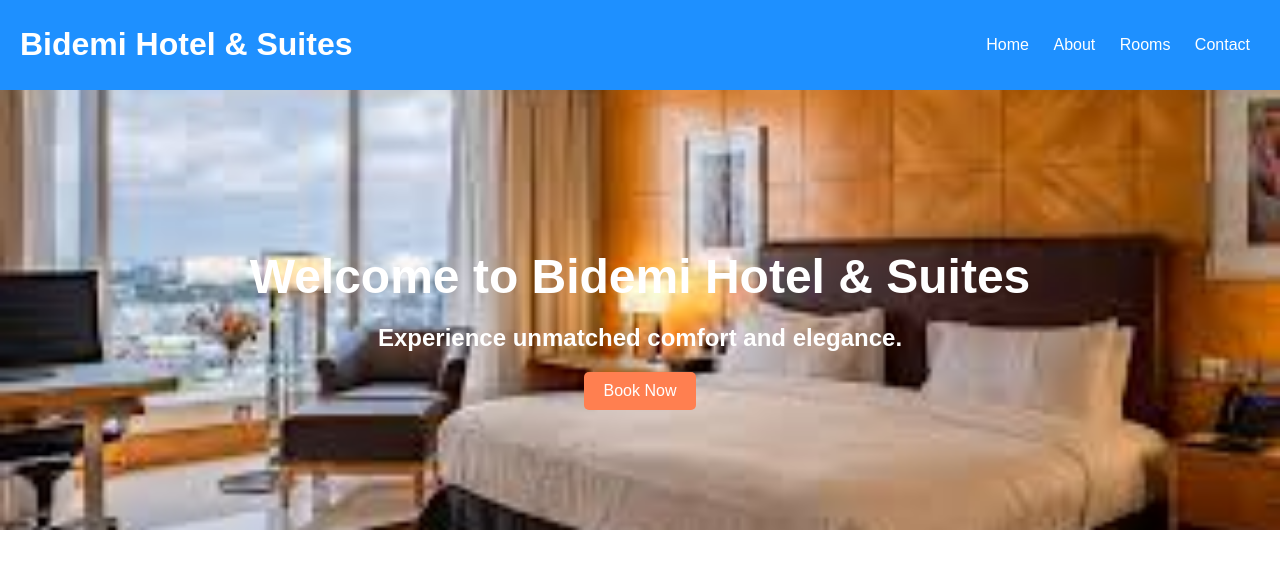
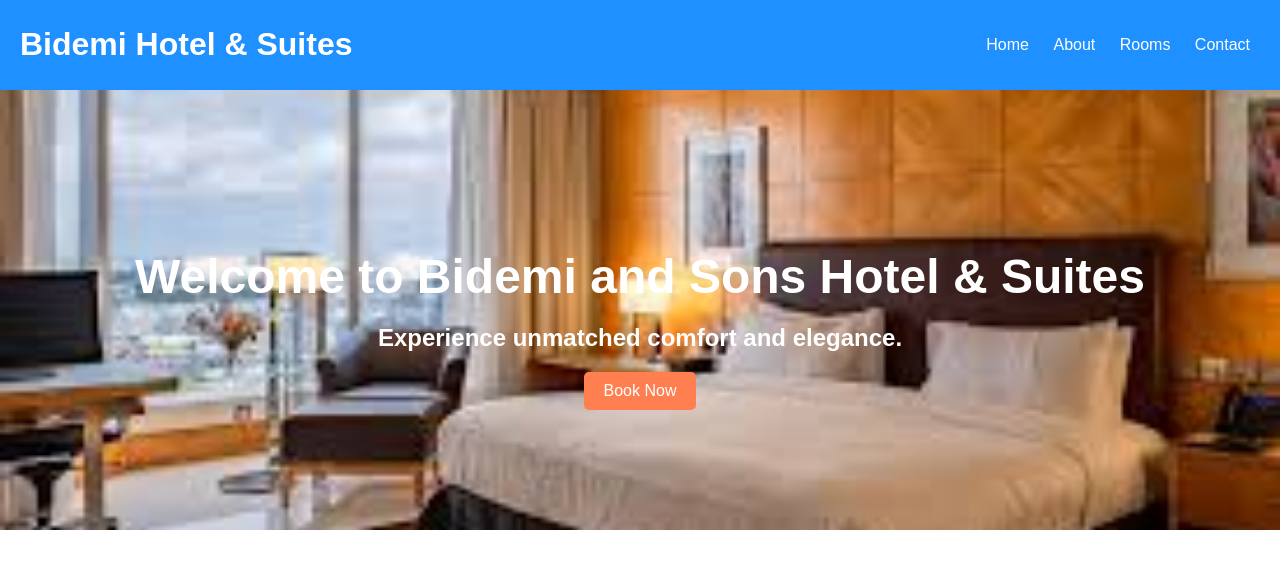
Before and after one commit to viktch/websample, a plain HTML site: page index.html in a window 1280 px wide. Shown: the top 567 px of the page. Drawn offline with Linux system fonts and the light colour scheme.

Commit message:
Update index.html

```diff
--- a/index.html
+++ b/index.html
@@ -112,7 +112,7 @@
 
     <section class="hero">
         <div>
-            <h1>Welcome to Bidemi Hotel & Suites</h1>
+            <h1>Welcome to Bidemi and Sons Hotel & Suites</h1>
             <h2>Experience unmatched comfort and elegance.</h2>
             <button>Book Now</button>
         </div>
```
